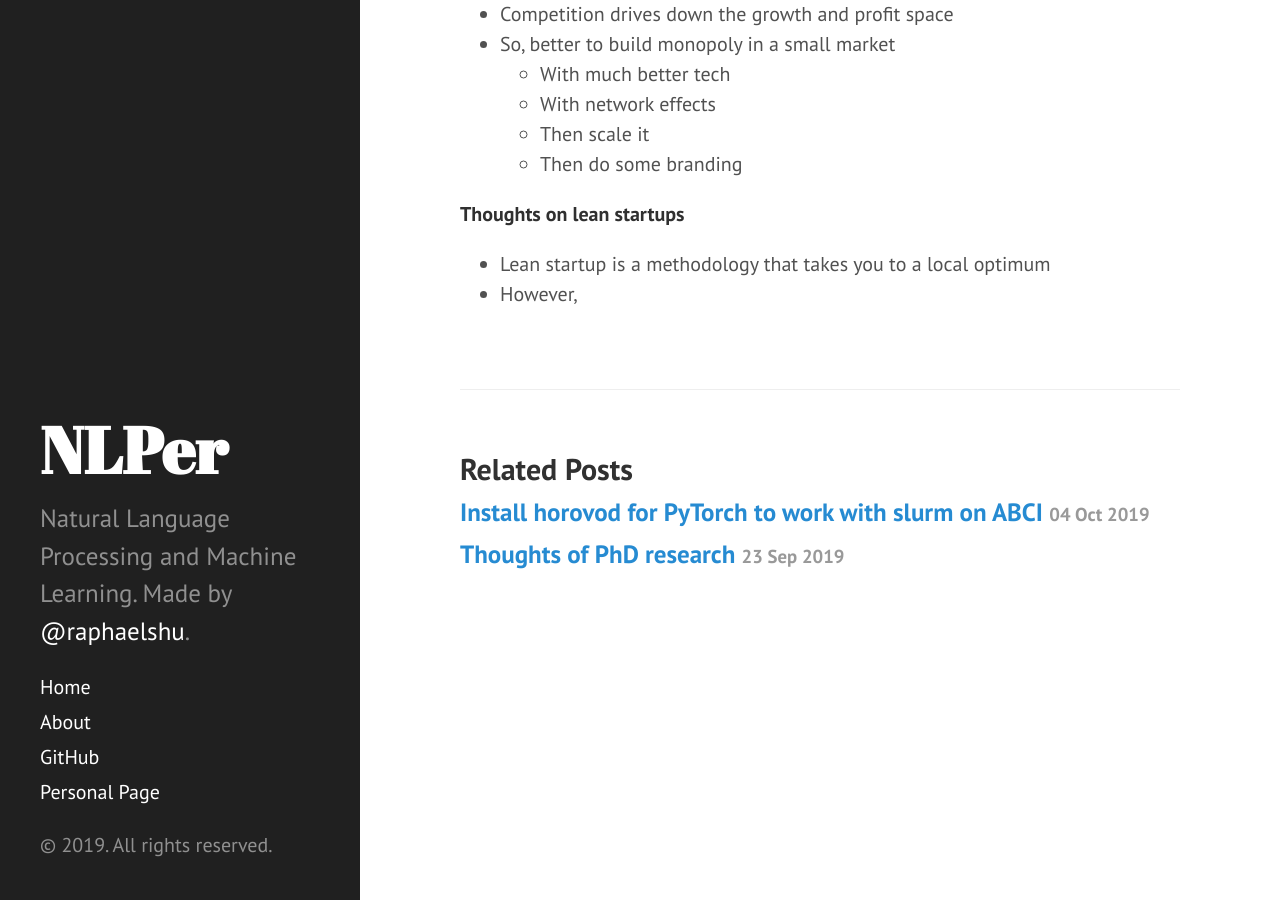
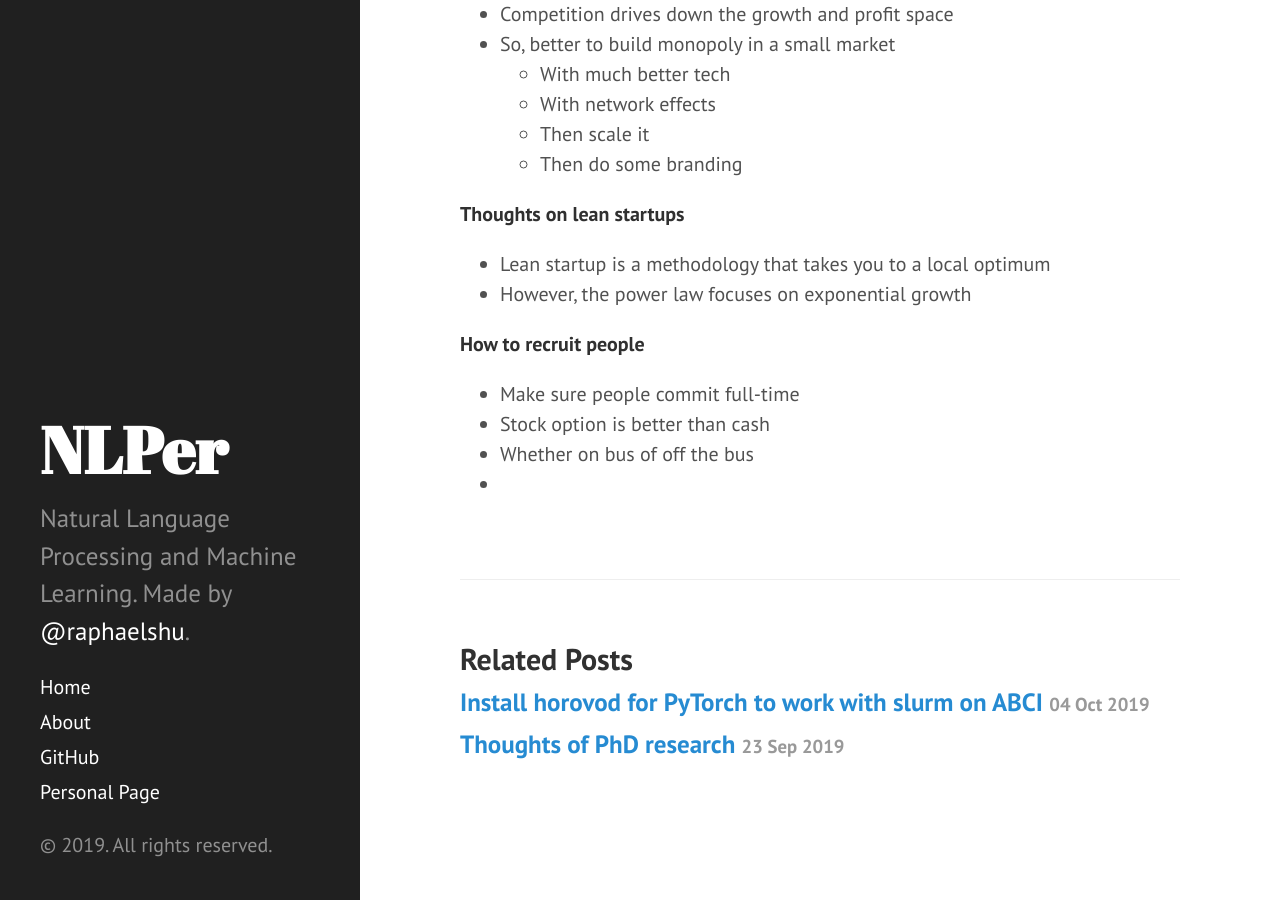
Before and after one commit to zomux/nlper, a Jekyll site: the page built from _posts/2019-10-13-book-review-zero-to-one.md, in a window 1280 px wide and 900 px high, scrolled down 1425 px. Built offline with Jekyll 4.4.1, drawn with Linux system fonts in a browser that asks for light colours; our own code applies the rules of GitHub Pages for plain Markdown files; comment, search, counter and statistics services are not loaded.

Commit message:
_posts/2019-10-13-book-review-zero-to-one.md updated from https://stackedit.io/

```diff
--- a/_posts/2019-10-13-book-review-zero-to-one.md
+++ b/_posts/2019-10-13-book-review-zero-to-one.md
@@ -51,7 +51,14 @@ Key Message: To successfully run a startup, the founders have to consider seven
 **Thoughts on lean startups**
 
 - Lean startup is a methodology that takes you to a local optimum
-- However,
+- However, the power law focuses on exponential growth
+
+**How to recruit people**
+
+- Make sure people commit full-time
+- Stock option is better than cash
+- Whether on bus of off the bus
+-
 <!--stackedit_data:
-eyJoaXN0b3J5IjpbOTQyOTg1NDddfQ==
+eyJoaXN0b3J5IjpbLTU3MTc0ODcxOF19
 -->
```
